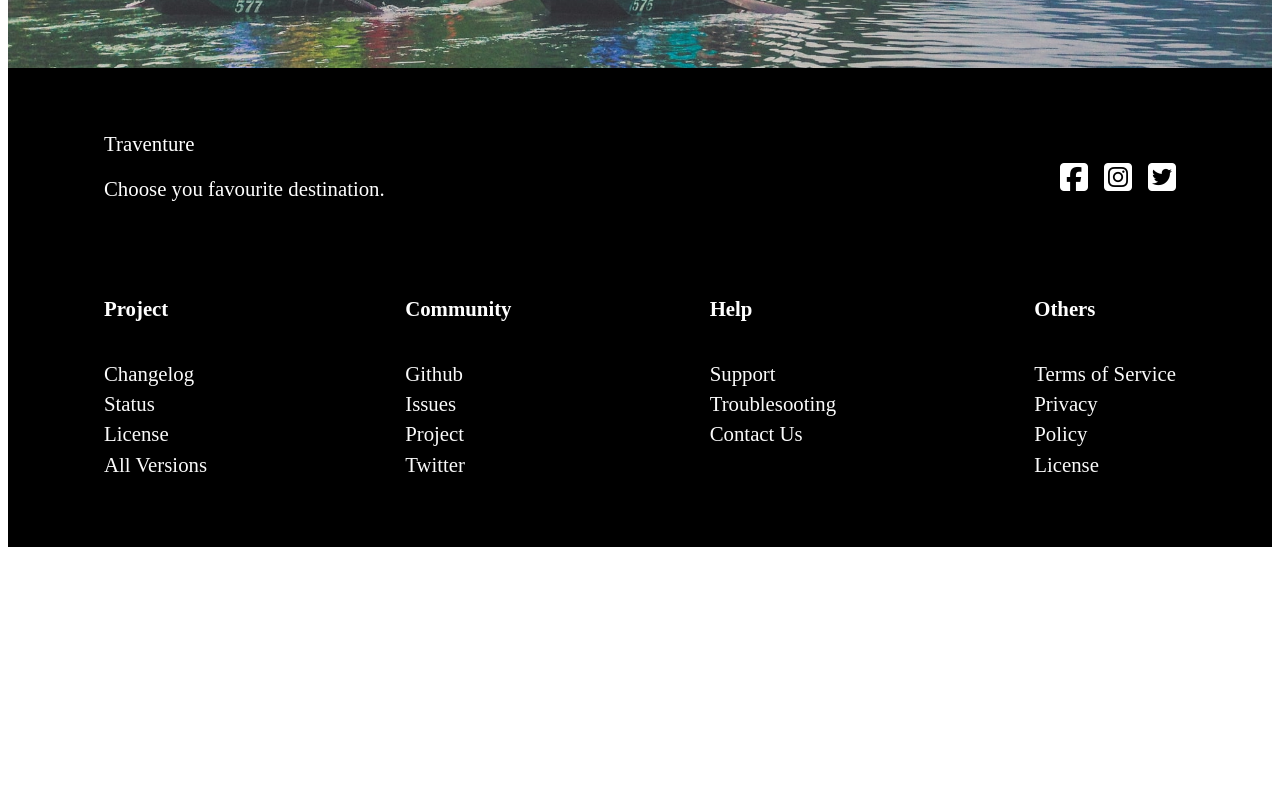
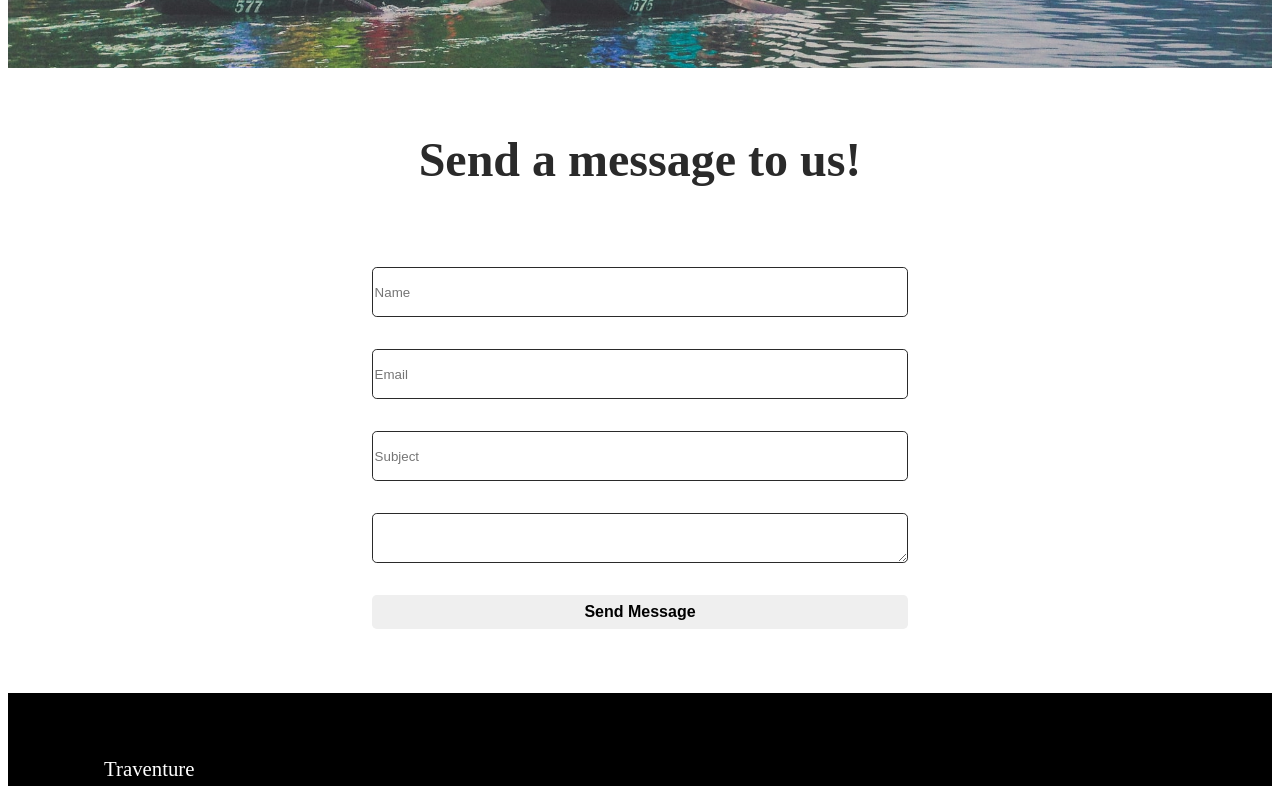
Before and after one commit to pranitdeshpande98/pranitdeshpande98-React-Traventure-Travel_Website, a React (Create React App) app: page /contact in a window 1280 px wide. Shown: the part 500-1286 px from the top of the page. Before the commit the page ends 1055 px from the top, so only its background shows below. Built offline with nearby package versions, Linux system fonts and the light colour scheme.

Commit message:
Contact US Complete Changes

```diff
--- /dev/null
+++ b/src/components/ContactForm.js
@@ -0,0 +1,18 @@
+import "./ContactFormStyles.css";
+
+function ContactForm(){
+    return(
+        <div className="from-container">
+        <h1> Send a message to us!</h1>
+        <form>
+            <input placeholder="Name"/>
+            <input placeholder="Email"/>
+            <input placeholder="Subject"/>
+            <textarea placeholder="Message" rows="4"> </textarea>
+            <button> Send Message </button>
+        </form>
+        </div>
+    );
+}
+
+export default ContactForm;
--- /dev/null
+++ b/src/components/ContactFormStyles.css
@@ -0,0 +1,47 @@
+.from-container{
+    margin: 4rem 6rem;
+    color: #2a2a2a;
+}
+
+.from-container h1{
+    font-size: 3rem;
+}
+.from-container form{
+    padding-top: 3rem;
+    display: flex;
+    flex-direction: column;
+    width: 50%;
+    margin: auto;
+}
+
+.from-container input{
+    height: 3rem;
+    padding: 0 .1rem;
+    margin-bottom: 2rem;
+    border-radius: .3rem;
+    border: 1px solid #2a2a2a;
+}
+
+.from-container textarea{
+    height: 3rem;
+    padding: 0 .1rem;
+    margin-bottom: 2rem;
+    border-radius: .3rem;
+    border: 1px solid #2a2a2a;
+}
+
+.from-container button{
+    display: inline;
+}
+
+@media screen and (max-width:850px) {
+    .from-container{
+        margin: 4rem 2rem;
+
+    }
+
+    .from-container form{
+        padding-top: 2rem;
+        width: 90%;
+    }
+}
--- a/src/routes/Contact.js
+++ b/src/routes/Contact.js
@@ -2,6 +2,7 @@
 import Navbar from "../components/Navbar";
 import aboutimage from "../assets/2.jpg";
 import Footer from "../components/Footer";
+import ContactForm from "../components/ContactForm";
 
 
 function Contact () {
@@ -14,6 +15,7 @@
         title="Contact"
         btnClass="hide"
         />
+        <ContactForm />
         <Footer />
         </>
     )
```
